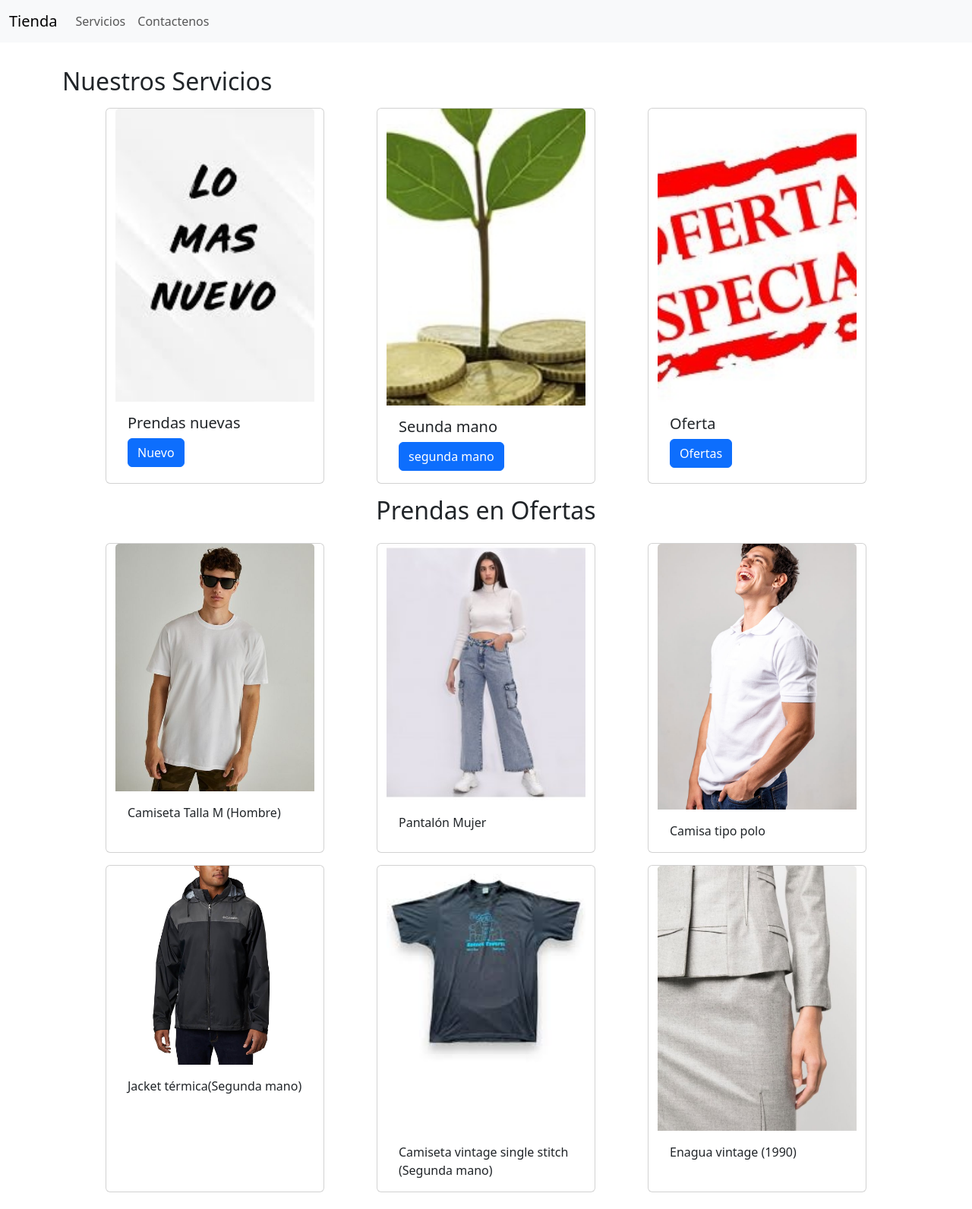
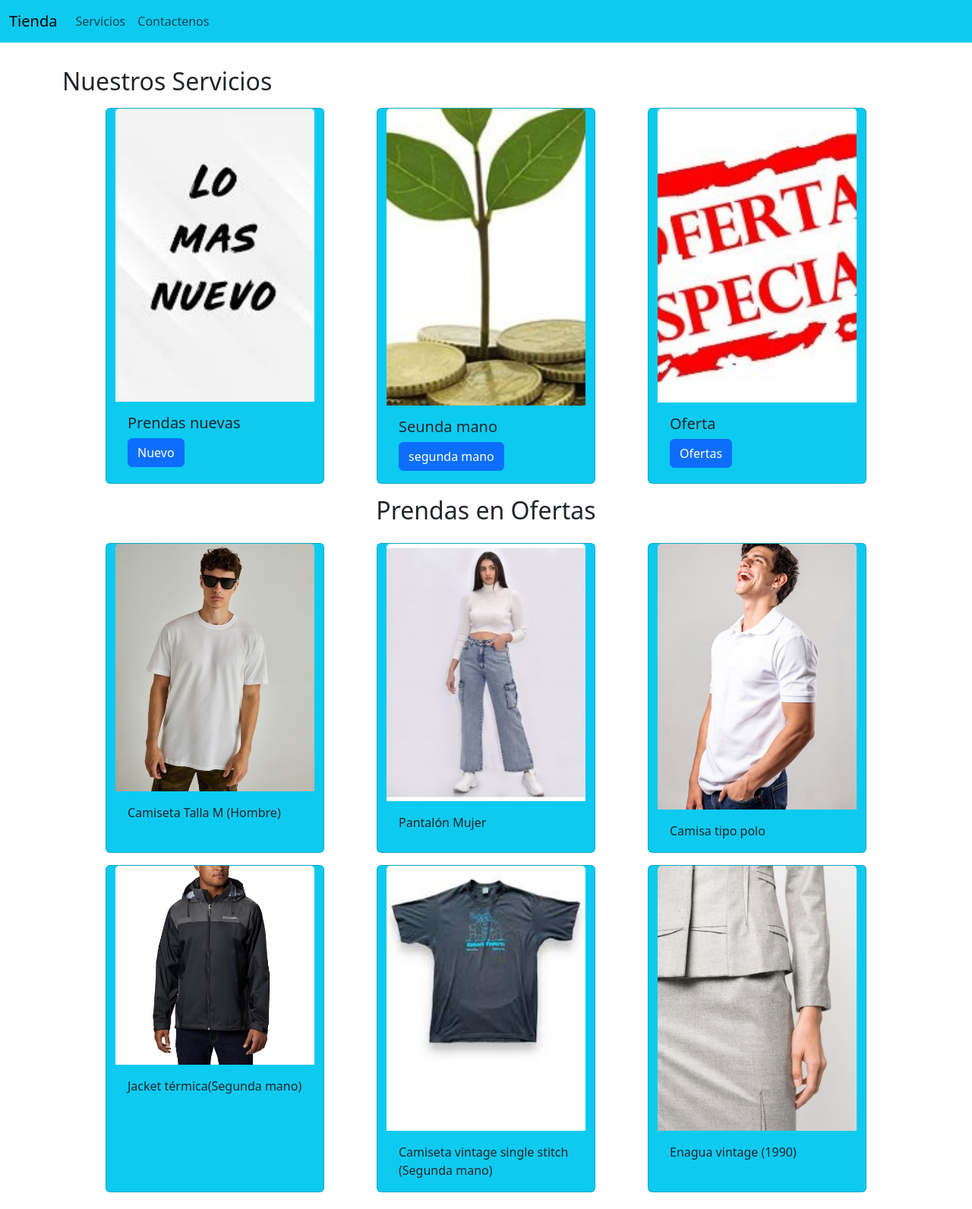
Before and after one commit to RenatoAlpizar/Lab2Renato, a website built with Parcel: page Servicios.html in a window 1280 px wide. Shown: the top 1592 px of the page at 76% size. Built offline with nearby package versions, Linux system fonts and the light colour scheme.

Commit message:
Cambios de color

```diff
--- a/Servicios.html
+++ b/Servicios.html
@@ -29,7 +29,7 @@
 
   <header>
 
-    <nav class="navbar navbar-expand-lg bg-body-tertiary">
+    <nav class="navbar navbar-expand-lg bg-info">
       <div class="container-fluid">
         <a class="navbar-brand" href="index.html">Tienda</a>
         <button class="navbar-toggler" type="button" data-bs-toggle="collapse" data-bs-target="#navbarNav"
@@ -39,7 +39,7 @@
         <div class="collapse navbar-collapse" id="navbarNav">
           <ul class="navbar-nav">
             <li class="nav-item">
-              <a class="nav-link" href="Servicios.html">Servicios</a>
+              <a class="nav-link " href="Servicios.html">Servicios</a>
             </li>
             <li class="nav-item">
               <a class="nav-link" href="contactenos.html">Contactenos</a>
@@ -55,7 +55,7 @@
   <main class="my-3 container">
     <section class="row justify-content-evenly">
       <h2 class="col-sm-12 my-3">Nuestros Servicios</h2>
-      <div class="card col-lg-4" style="width: 18rem;"> <img src="img/Lo nuevo.jpg" class="card-img-top"
+      <div class="card col-lg-4 bg-info" style="width: 18rem;"> <img src="img/Lo nuevo.jpg" class="card-img-top"
           alt="Prendas nuevas">
         <div class="card-body">
           <h5 class="card-title">Prendas nuevas</h5> <a href="nuevo.html"
@@ -63,7 +63,7 @@
         </div>
       </div>
 
-      <div class="card col-lg-4" style="width: 18rem;"> <img src="img/Segunda mano 2.jpg" class="card-img-top"
+      <div class="card col-lg-4 bg-info" style="width: 18rem;"> <img src="img/Segunda mano 2.jpg" class="card-img-top"
           alt="prendas segunda mano">
         <div class="card-body">
           <h5 class="card-title">Seunda mano</h5> <a href="segundaMano.html"
@@ -71,7 +71,7 @@
         </div>
       </div>
 
-      <div class="card col-lg-4" style="width: 18rem;"> <img src="img/Oferta2.jpg" class="card-img-top"
+      <div class="card col-lg-4 bg-info" style="width: 18rem;"> <img src="img/Oferta2.jpg" class="card-img-top"
           alt="Ofertas">
         <div class="card-body">
           <h5 class="card-title">Oferta</h5> <a href="oferta.html"
@@ -87,7 +87,7 @@
 
         <h2 class="text-center my-3">Prendas en Ofertas</h2>
 
-        <div class="card my-2" style="width: 18rem;">
+        <div class="card my-2 bg-info" style="width: 18rem;">
           <img src="img/imagen 1 ofertas.jpeg" class="card-img-top" alt="...">
           <div class="card-body">
             <p class="card-text">Camiseta Talla M (Hombre)</p>
@@ -95,7 +95,7 @@
         </div>
 
 
-        <div class="card my-2" style="width: 18rem;">
+        <div class="card my-2 bg-info" style="width: 18rem;">
           <img src="img/panta mujer.jpg" class="card-img-top" alt="...">
           <div class="card-body">
             <p class="card-text">Pantalón Mujer</p>
@@ -103,7 +103,7 @@
         </div>
 
 
-        <div class="card my-2" style="width: 18rem;">
+        <div class="card my-2 bg-info" style="width: 18rem;">
           <img src="img/Camisa-Tipo-polo-blanca-para-caballero.jpg" class="card-img-top" alt="...">
           <div class="card-body">
             <p class="card-text">Camisa tipo polo</p>
@@ -111,7 +111,7 @@
         </div>
 
 
-        <div class="card my-2" style="width: 18rem;">
+        <div class="card my-2 bg-info" style="width: 18rem;">
           <img src="img/termica.jpg" class="card-img-top" alt="...">
           <div class="card-body">
             <p class="card-text">Jacket térmica(Segunda mano)</p>
@@ -119,7 +119,7 @@
         </div>
 
 
-        <div class="card my-2" style="width: 18rem;">
+        <div class="card my-2 bg-info" style="width: 18rem;">
           <img src="img/vintage.jpeg" class="card-img-top" alt="...">
           <div class="card-body">
             <p class="card-text">Camiseta vintage single stitch (Segunda mano)</p>
@@ -127,7 +127,7 @@
         </div>
 
 
-        <div class="card my-2" style="width: 18rem;">
+        <div class="card my-2 bg-info" style="width: 18rem;">
           <img src="img/enagua.jpg" class="card-img-top" alt="...">
           <div class="card-body">
             <p class="card-text">Enagua vintage (1990)</p>
@@ -144,7 +144,7 @@
 
 
   <footer class="my-3">
-    <div class="card">
+    <div class="card bg-info">
       <div class="card-header">
         Contáctenos
       </div>
```
Also changed, not shown: contactenos.html (+2 -7 lines), index.html (+18 -5 lines).
